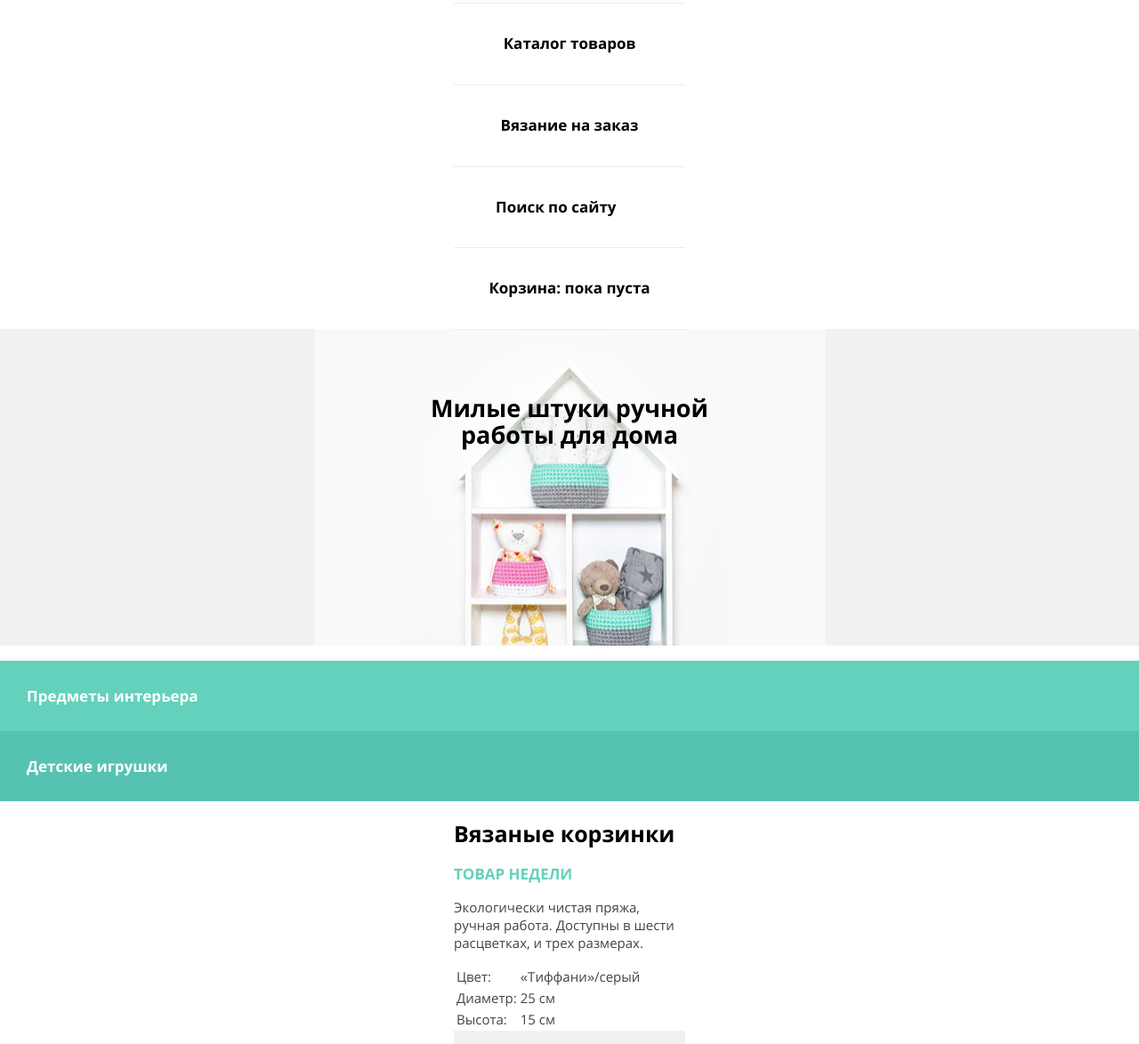
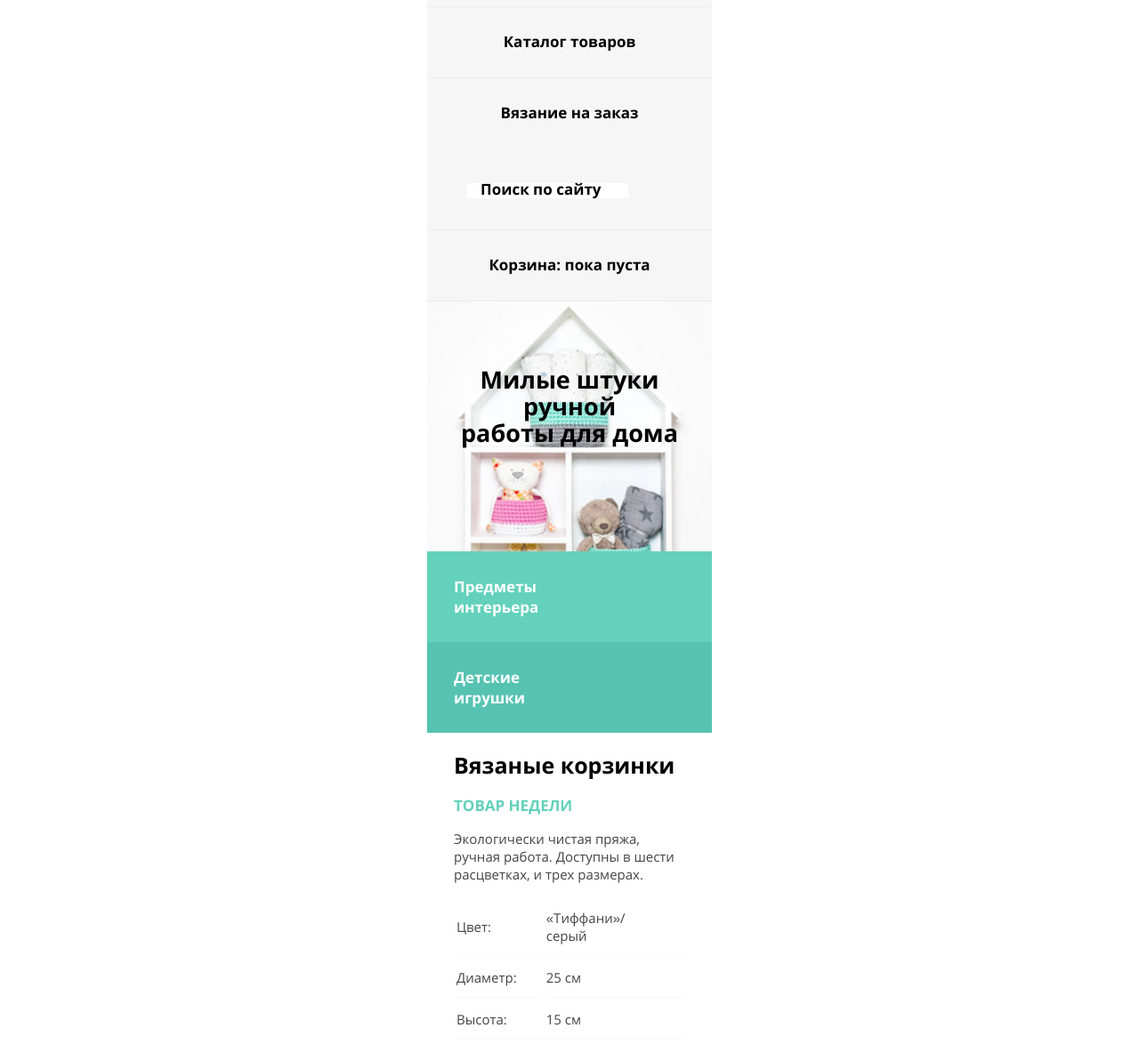
Before and after one commit to JasFayz/189337-mishka, a website: page index.html in a window 1280 px wide. Shown: the part 65-1239 px from the top of the page at 89% size. Drawn offline with nearby package versions, Linux system fonts and the light colour scheme; files that its build step writes are made by us from their sources.

Commit message:
Третья часть стилей

```diff
--- a/index.html
+++ b/index.html
@@ -7,41 +7,43 @@
   </head>
   <body>
     <header class="page-header">
-      <div class="wrapper">
-        <nav class="main-nav">
+      <nav class="main-nav wrapper">
         <ul class="main-nav__list">
           <li class="main-nav__item">
-              <a class="main-nav__logo"><span class="visually-hidden">Главная страница интернет магазина «Мишка»</span></a>
+            <a class="main-nav__logo"><span
+              class="visually-hidden">Главная страница интернет магазина «Мишка»</span></a>
             <button class="main-nav__toggle main-nav__toggle--close" type="button">Открыть меню</button>
           </li>
           <li class="main-nav__item"><a href="catalog.html">Каталог товаров</a></li>
           <li class="main-nav__item"><a href="order.html">Вязание на заказ</a></li>
+        </ul>
+        <ul class="main-nav__list">
           <li class="main-nav__item">
             <form class="search" action="#" method="post">
-                <input class="search__field" id="search-field" type="text" name="search" placeholder="Поиск по сайту">
+              <input class="search__field" id="search-field" type="text" name="search">
+              <label class="search__placeholder" for="search-field">Поиск по сайту</label>
               <button class="search__button" type="submit"><span class="visually-hidden">Отправить</span></button>
             </form>
           </li>
           <li class="main-nav__item"><a href="basket.html">Корзина: пока пуста</a></li>
         </ul>
       </nav>
-      </div>
     </header>
-    <main class="page-main">
+    <main class="page-main wrapper">
       <h1 class="page-main__title page-main__title--index">Милые штуки ручной<br>работы для дома</h1>
       <ul class="product">
         <li class="product__item">
-          <a class="product__link product__link--interior" href="catalog.html">Предметы интерьера</a>
+          <a class="product__link product__link--interior" href="catalog.html">Предметы<br>интерьера</a>
         </li>
         <li class="product__item">
-          <a class="product__link product__link--toys" href="catalog.html">Детские игрушки</a>
+          <a class="product__link product__link--toys" href="catalog.html">Детские<br>игрушки</a>
         </li>
       </ul>
-      <div class="wrapper">
       <article class="product-item">
         <h2 class="product-item__title" type="button">Вязаные корзинки</h2>
         <p class="product-item__status">Товар недели</p>
-          <p class="product-item__description">Экологически чистая пряжа, ручная работа. Доступны в шести расцветках, и трех размерах.</p>
+        <p class="product-item__description">Экологически чистая пряжа, ручная работа. Доступны в шести расцветках, и
+          трех размерах.</p>
         <table class="product-item__info">
           <tr class="product-item__param">
             <td>Цвет:</td>
@@ -56,7 +58,8 @@
             <td>15 см</td>
           </tr>
         </table>
-          <img class="product-item__image" width="260" height="315" src="img/triple-set-mobile@1x.jpg" alt="Пряжа, ручной работы">
+        <img class="product-item__image" width="260" height="315" src="img/triple-set-mobile@1x.jpg"
+             alt="Пряжа, ручной работы">
         <b class="product-item__price">Цена: 990 руб.</b>
         <a class="product-item__order button" href="#">Заказать</a>
       </article>
@@ -75,8 +78,10 @@
         <h2 class="reviews__title">Отзывы</h2>
         <section class="reviews__slider">
           <article class="reviews__slide">
-              <blockquote class="reviews__description">Я молодая мама, но всё равно фотографии не набирали и близко такого
-                количества лайков, как у популярных инстамамочек. В отчаянии, я накупила аксессуаров и игрушек в Мишке, и
+            <blockquote class="reviews__description">Я молодая мама, но всё равно фотографии не набирали и близко
+              такого
+              количества лайков, как у популярных инстамамочек. В отчаянии, я накупила аксессуаров и игрушек в Мишке,
+              и
               мои фотографии сразу стали более стильными, а также набирают больше лайков!
             </blockquote>
             <cite class="reviews__author">
@@ -89,9 +94,7 @@
         </section>
         <a class="reviews__button button" href="#">Написать</a>
       </section>
-      </div>
       <section class="contacts">
-        <div class="wrapper">
         <h2 class="contacts__title">Наши контакты</h2>
         <table class="contacts__info">
           <tr class="contacts__param">
@@ -107,15 +110,13 @@
             </td>
           </tr>
         </table>
-        </div>
         <div class="contacts__map">
           <img src="" width="200" height="457" alt="Адрес нашего офиса">
         </div>
         <a class="contacts__button button" href="#">Напишите нам</a>
       </section>
     </main>
-    <footer class="page-footer">
-      <div class="wrapper">
+    <footer class="page-footer wrapper">
       <div class="page-footer__social social">
         <h2 class="visually-hidden">Мы в социальных сетях!</h2>
         <ul class="social__list">
@@ -142,7 +143,6 @@
           <span class="visually-hidden">HTML Academy</span>
         </a>
       </div>
-      </div>
     </footer>
     <section class="modal">
       <h2 class="modal__title">Добавить в корзину</h2>
--- a/less/blocks/info.less
+++ b/less/blocks/info.less
@@ -1,4 +1,14 @@
+.info {
+  width: 260px;
+  padding: 0 30px;
+}
+
 .info__title {
+  margin: 0;
+  padding: 0;
+  margin-top: 76px;
+  margin-bottom: 88px;
+
   font-size: 25px;
   line-height: 30px;
 }
@@ -8,6 +18,8 @@
 }
 
 .info__item {
+  margin-bottom: 90px;
+
   line-height: 20px;
 
   list-style: none;
--- a/less/blocks/main-nav.less
+++ b/less/blocks/main-nav.less
@@ -1,4 +1,13 @@
+.main-nav {
+  display: flex;
+  flex-direction: column;
+}
+
 .main-nav__list {
+  display: flex;
+  flex-direction: column;
+
+  width: 100%;
   margin: 0;
   padding: 0;
 
@@ -7,19 +16,23 @@
 
 .main-nav__item {
   position: relative;
+
+  flex-basis: 72px;
+
+  background-color: #f6f6f6;
+  box-shadow: 0 1px 0 #ececec, inset 0 1px 0 #ececec;
 }
 
 .main-nav__item a {
   display: block;
-  padding: 34px 0;
+  width: 100%;
+  padding: 28px 0;
 
   line-height: 24px;
   text-align: center;
   color: #000000;
-
   text-decoration: none;
 
-  box-shadow: 0 1px 0 #ececec, inset 0 1px 0 #ececec;
 
   &:hover {
     color: rgba(0, 0, 0, 0.6);
--- a/less/blocks/page-main.less
+++ b/less/blocks/page-main.less
@@ -1,7 +1,8 @@
 .page-main__title {
   min-height: 177px;
   margin: 0;
-  padding: 74px 30px 0 30px;
+  padding: 74px 8px 0 8px;
+  box-sizing: border-box;
 
   font-size: 27px;
   font-weight: 700;
--- a/less/blocks/product-item.less
+++ b/less/blocks/product-item.less
@@ -1,3 +1,8 @@
+.product-item {
+  width: 260px;
+  padding: 0 30px;
+}
+
 .product-item__title {
   font-size: 25px;
   line-height: 30px;
@@ -17,14 +22,31 @@
   color: #444444;
 }
 
+.product-item__info {
+  margin-bottom: 28px;
+}
+
 .product-item__param td {
+  padding-top: 12px;
+  padding-right: 30px;
+  padding-bottom: 12px;
+
   font-size: 15px;
   line-height: 20px;
   font-weight: 400;
   color: #444444;
+
+  border-bottom: 1px solid #f9f9f9;
 }
 
 .product-item__price {
+  display: block;
+
+  padding-top: 28px;
+  padding-bottom: 28px;
+
   line-height: 24px;
+  text-align: center;
   color: #444444;
+
 }
--- a/less/blocks/product.less
+++ b/less/blocks/product.less
@@ -1,5 +1,6 @@
 .product {
   padding: 0;
+  margin: 0;
 
   list-style: none;
 }
--- a/less/blocks/reviews.less
+++ b/less/blocks/reviews.less
@@ -1,9 +1,21 @@
+.reviews {
+  width: 260px;
+  padding: 0 30px;
+}
+
 .reviews__title {
+  margin: 0;
+  padding: 0;
+  margin-bottom: 30px;
+
   font-size: 25px;
   line-height: 30px;
 }
 
 .reviews__description {
+  margin: 0;
+  padding: 0;
+
   font-size: 15px;
   line-height: 24px;
   font-weight: 400;
--- a/less/blocks/search.less
+++ b/less/blocks/search.less
@@ -1,19 +1,28 @@
 .search {
-  width: 100%;
+  position: relative;
+
   padding: 34px 45px;
+
+  background-color: #f6f6f6;
+}
+
+.search__placeholder {
+  position: absolute;
+  left: 60px;
+
+  font-size: 17px;
+  line-height: 24px;
 }
 
 .search__field {
   border: none;
   outline: none;
 
-  &::placeholder {
-    font-size: 17px;
-    line-height: 24px;
-    font-weight: 700;
-    font-family: "Open Sans", "Arial", sans-serif;
-    color: #000000;
+  &:active + .search__placeholder,
+  &:focus + .search__placeholder {
+    display: none;
   }
+
 }
 
 .search__button {
--- a/less/blocks/wrapper.less
+++ b/less/blocks/wrapper.less
@@ -1,5 +1,4 @@
 .wrapper {
-  width: 260px;
-  padding: 0 30px;
+  width: 320px;
   margin: 0 auto;
 }
```
Lines whose indentation alone changed are shown as unchanged.
